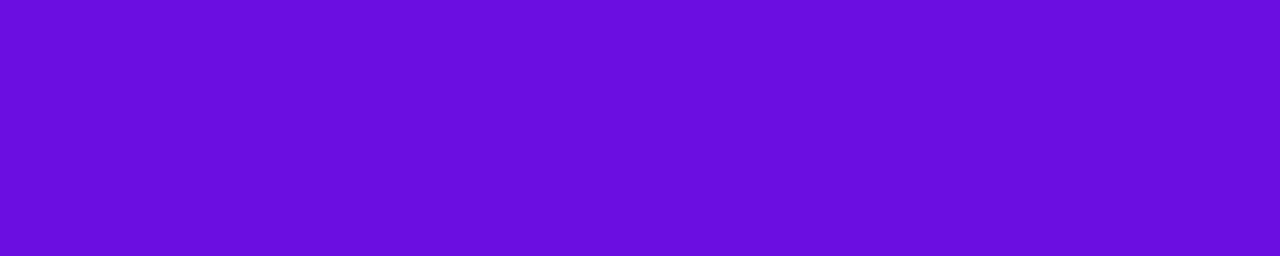
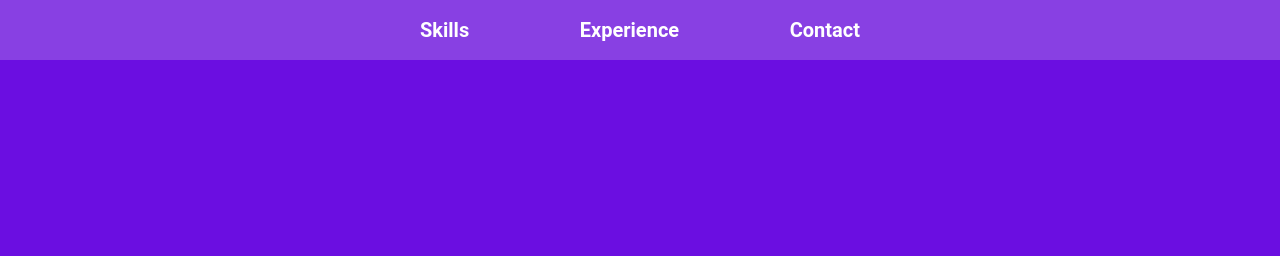
Before and after one commit to DamianErtel/de-portfolio, a Gatsby site: page / in a window 1280 px wide. Shown: the top 256 px of the page. Built offline with nearby package versions, Linux system fonts and the light colour scheme; Gatsby itself is replaced by a stand-in of ours.

Commit message:
add navbar

```diff
--- a/src/common-styles/buttons.styled.ts
+++ b/src/common-styles/buttons.styled.ts
@@ -9,6 +9,10 @@ const BaseButton = styled.button<{ variant?: string }>`
   box-shadow: 4px 4px 4px rgba(0, 0, 0, 0.25);
   transition: background-color 0.2s ease-in-out;
   font-weight: bold;
+  text-decoration: none;
+  display: flex;
+  justify-content: center;
+  align-items: center;
   ${({ variant, theme }) => {
     switch (variant) {
       case "secondary":
--- /dev/null
+++ b/src/components/navbar/index.tsx
@@ -0,0 +1,21 @@
+import React from "react";
+import { StyledNavbar, StyledLink } from "./navbar.styled";
+import { navLinks } from "../../utils/links";
+
+const { location } = window;
+
+const NavBar = () => (
+  <StyledNavbar>
+    <ul>
+      {navLinks.map(({ to, text }) => (
+        <li key={`navbar-${text}`}>
+          <StyledLink to={to} $active={location.hash === to}>
+            {text}
+          </StyledLink>
+        </li>
+      ))}
+    </ul>
+  </StyledNavbar>
+);
+
+export default NavBar;
--- /dev/null
+++ b/src/components/navbar/navbar.styled.ts
@@ -0,0 +1,34 @@
+import styled from "styled-components";
+import { Link } from "gatsby";
+
+export const StyledNavbar = styled.nav`
+  display: flex;
+  background-color: ${({ theme }) => theme.palette.primary.light};
+  width: 100vw;
+  height: 60px;
+  position: fixed;
+  top: 0;
+  left: 0;
+  align-items: center;
+  justify-content: center;
+  ul {
+    display: flex;
+    width: 440px;
+    justify-content: space-between;
+    list-style-type: none;
+    li {
+      a {
+      }
+    }
+  }
+`;
+
+export const StyledLink = styled(Link)<{ $active: boolean }>`
+  font-size: 2rem;
+  color: ${({ theme, $active }) =>
+    $active
+      ? theme.palette.secondary.main
+      : theme.palette.secondary.contrastText};
+  font-weight: bold;
+  text-decoration: none;
+`;
--- a/src/components/sections/main/index.tsx
+++ b/src/components/sections/main/index.tsx
@@ -8,8 +8,10 @@ const Main = () => (
     <Container>
       <MessageContainer />
       <ButtonContainer>
-        <BaseButton type="button">About me</BaseButton>
-        <BaseButton type="button" variant="secondary">
+        <BaseButton as="a" href="#skills">
+          About me
+        </BaseButton>
+        <BaseButton as="a" href="#contact" variant="secondary">
           Contact me
         </BaseButton>
       </ButtonContainer>
--- a/src/components/utils/Layout.tsx
+++ /dev/null
@@ -1,13 +0,0 @@
-import React, { ReactNode } from "react";
-import { ThemeProvider } from "styled-components";
-import defaultTheme from "../../theme/theme";
-import GlobalStyle from "../../theme/global";
-
-export default function Layout({ children }: { children: ReactNode }) {
-  return (
-    <ThemeProvider theme={defaultTheme}>
-      <GlobalStyle />
-      {children}
-    </ThemeProvider>
-  );
-}
--- /dev/null
+++ b/src/components/utils/layout.tsx
@@ -0,0 +1,15 @@
+import React, { ReactNode } from "react";
+import { ThemeProvider } from "styled-components";
+import defaultTheme from "../../theme/theme";
+import GlobalStyle from "../../theme/global";
+import NavBar from "../navbar";
+
+const Layout = ({ children }: { children: ReactNode }) => (
+  <ThemeProvider theme={defaultTheme}>
+    <GlobalStyle />
+    <NavBar />
+    {children}
+  </ThemeProvider>
+);
+
+export default Layout;
--- a/src/pages/index.tsx
+++ b/src/pages/index.tsx
@@ -1,6 +1,6 @@
 import * as React from "react";
 import type { HeadFC } from "gatsby";
-import Layout from "../components/utils/Layout";
+import Layout from "../components/utils/layout";
 import Main from "../components/sections/main";
 
 const Index = () => (
--- a/src/theme/global.ts
+++ b/src/theme/global.ts
@@ -15,6 +15,9 @@ const GlobalStyle = createGlobalStyle`
   body {
     margin: 0;
     padding: 0;
+    &::-webkit-scrollbar {
+      display: none;
+    }
   }
 `;
 
--- /dev/null
+++ b/src/utils/links.ts
@@ -0,0 +1,5 @@
+export const navLinks = [
+  { to: "#skills", text: "Skills", icon: null },
+  { to: "#experience", text: "Experience", icon: null },
+  { to: "#contact", text: "Contact", icon: null },
+];
```
Also changed, not shown: .eslintrc.json.
